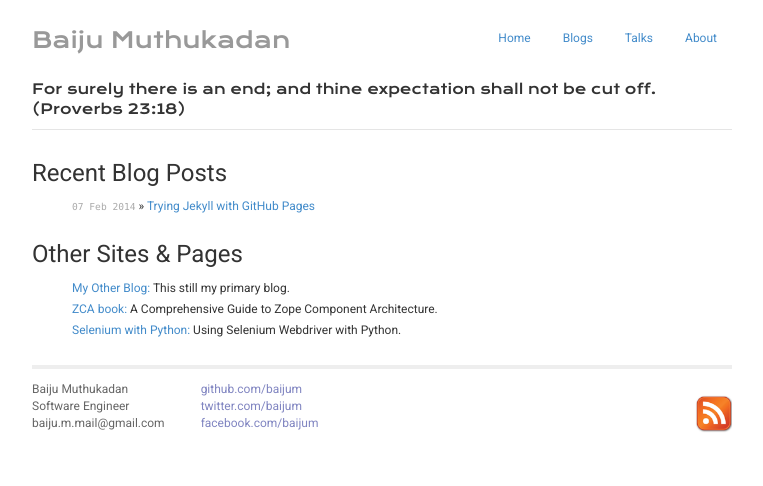
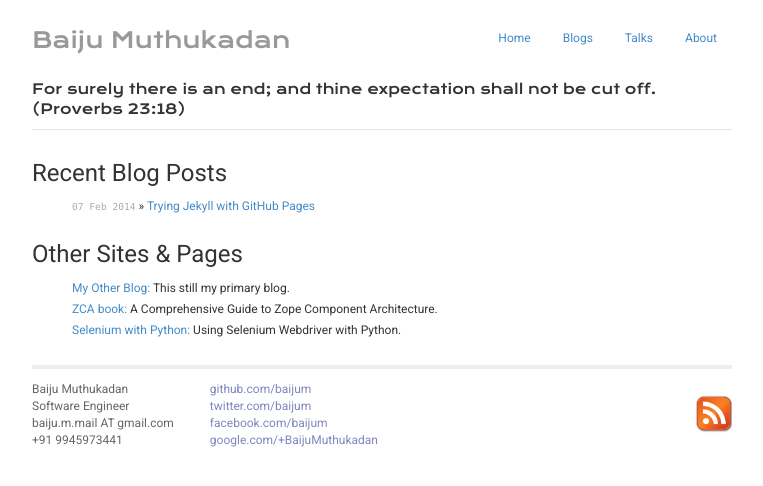
Before and after one commit to baijum/muthukadan.net, a Jekyll site: the page built from index.html, in a window 1280 px wide. Shown: the top 486 px of the page, without its empty margins (258-1021 px from the left). Built offline with Jekyll 4.4.1, drawn with Linux system fonts in a browser that asks for light colours; Markdown is read by kramdown in place of the engine named in the settings.

Commit message:
mobile number & Google+

```diff
--- a/_layouts/default.html
+++ b/_layouts/default.html
@@ -61,7 +61,8 @@
           <p>
             Baiju Muthukadan<br />
             Software Engineer<br />
-            baiju.m.mail@gmail.com
+            baiju.m.mail AT gmail.com<br />
+            +91 9945973441
           </p>
         </div>
         <div class="contact">
@@ -69,6 +70,7 @@
             <a href="https://github.com/baijum">github.com/baijum</a><br />
             <a href="https://twitter.com/baijum">twitter.com/baijum</a><br />
             <a href="https://facebook.com/baijum">facebook.com/baijum</a><br />
+            <a href="https://google.com/+BaijuMuthukadan">google.com/+BaijuMuthukadan</a><br />
           </p>
         </div>
 
```
